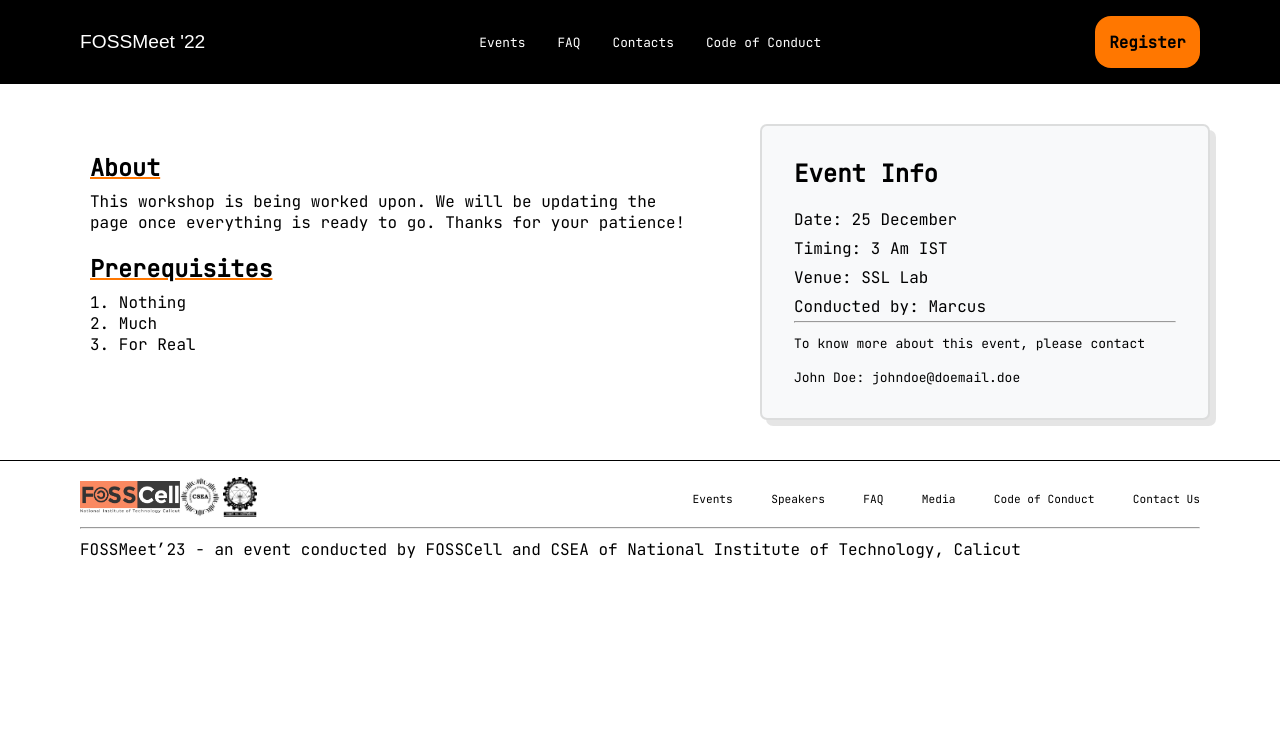
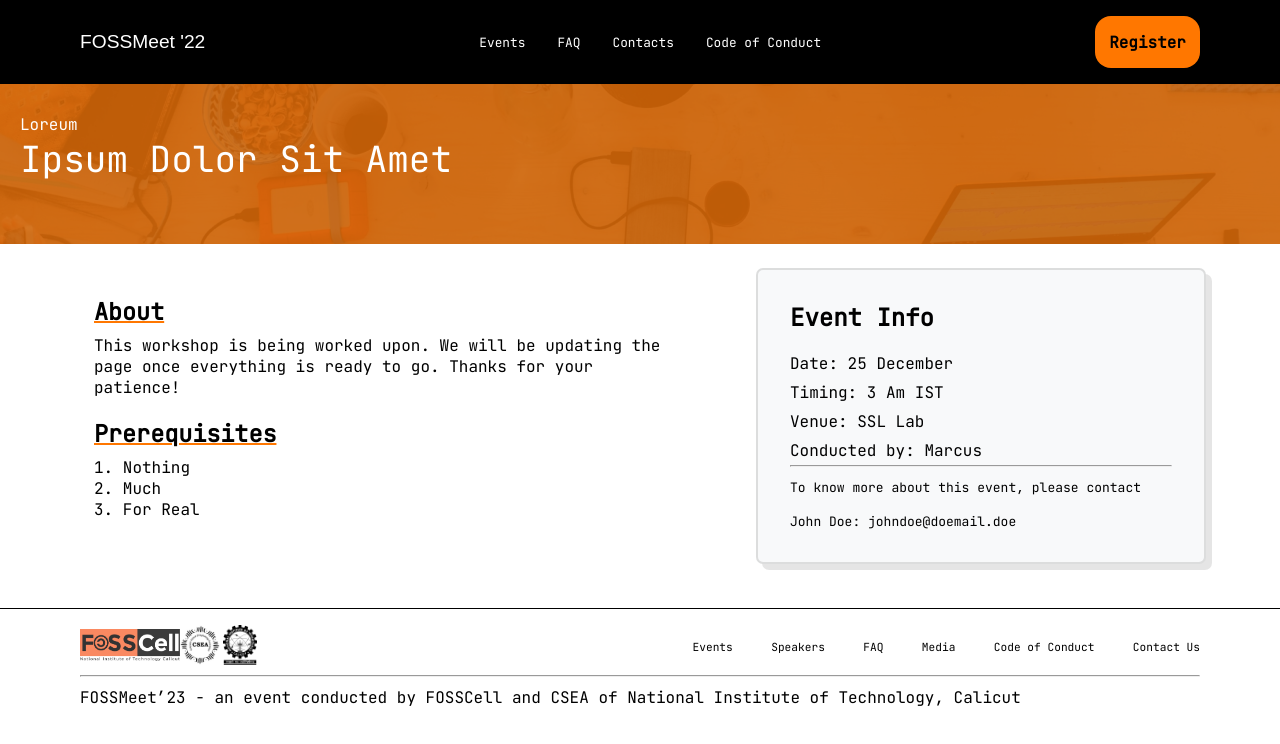
Before and after one commit to fossmeetwebdev/fossmeet-nextjs, a Next.js app: page /workshop-details in a window 1280 px wide. Shown: the top 744 px of the page. Built offline with nearby package versions, Linux system fonts and the light colour scheme.

Commit message:
Made component Bannner

```diff
--- /dev/null
+++ b/components/Banner.js
@@ -0,0 +1,18 @@
+import styles from "../styles/Banner.module.css"
+
+//  Pass the name of image for banner background as prop
+
+Banner.defaultProps = {
+    image: "",
+    subtitle: "Loreum",
+    title: "Ipsum Dolor Sit Amet"
+}
+
+export default function Banner(props){
+    return (
+        <div className={styles.container} style={{backgroundImage: `url(${props.image})`}}>
+            <div className={styles.subtitle}>{props.subtitle}</div>
+            <div className={styles.title}>{props.title}</div>
+        </div>
+    )
+}
--- a/pages/workshop-details.js
+++ b/pages/workshop-details.js
@@ -2,6 +2,7 @@
 import styles from "../styles/workshop-details/WorkshopDetails.module.css"
 import Description from "../components/workshop-details/Description";
 import Info from "../components/workshop-details/Info";
+import Banner from "../components/Banner";
 
 function WorkshopDetails() {
 
@@ -10,9 +11,10 @@
 
     return (
         <div className={styles['page-container']}>
+            {/* bannner */}
+            <Banner image="workshop-details-banner.png"/>
+
             <div className={styles.container}>
-                {/* bannner */}
-
                 {/* workshop description */}
                 <div className={styles['description-container']}>
                     <Description />
--- /dev/null
+++ b/styles/Banner.module.css
@@ -0,0 +1,26 @@
+.container{
+    padding: 30px 20px;
+    height: 10rem;
+    width: 100vw;
+    margin: -20px 0 0 -50px;
+    display: flex;
+    flex-direction: column;
+    background-size:cover;
+    box-shadow:inset 0 0 0 2000px #ff7700b7;
+}
+
+.subtitle{
+    color: white;
+}
+
+.title{
+    color: white;
+    font-size: 2.25rem;
+    font-weight: 500;
+}
+
+@media only screen and (max-width: 768px) {
+    .container{
+        margin: -20px 0 0 -20px;
+    }
+}
--- a/styles/workshop-details/WorkshopDetails.module.css
+++ b/styles/workshop-details/WorkshopDetails.module.css
@@ -1,6 +1,6 @@
 
 .page-container{
-    padding: 1rem;
+    padding: 20px;
 }
 
 .container{
```
Also changed, not shown: public/workshop-details-banner.png (added).
